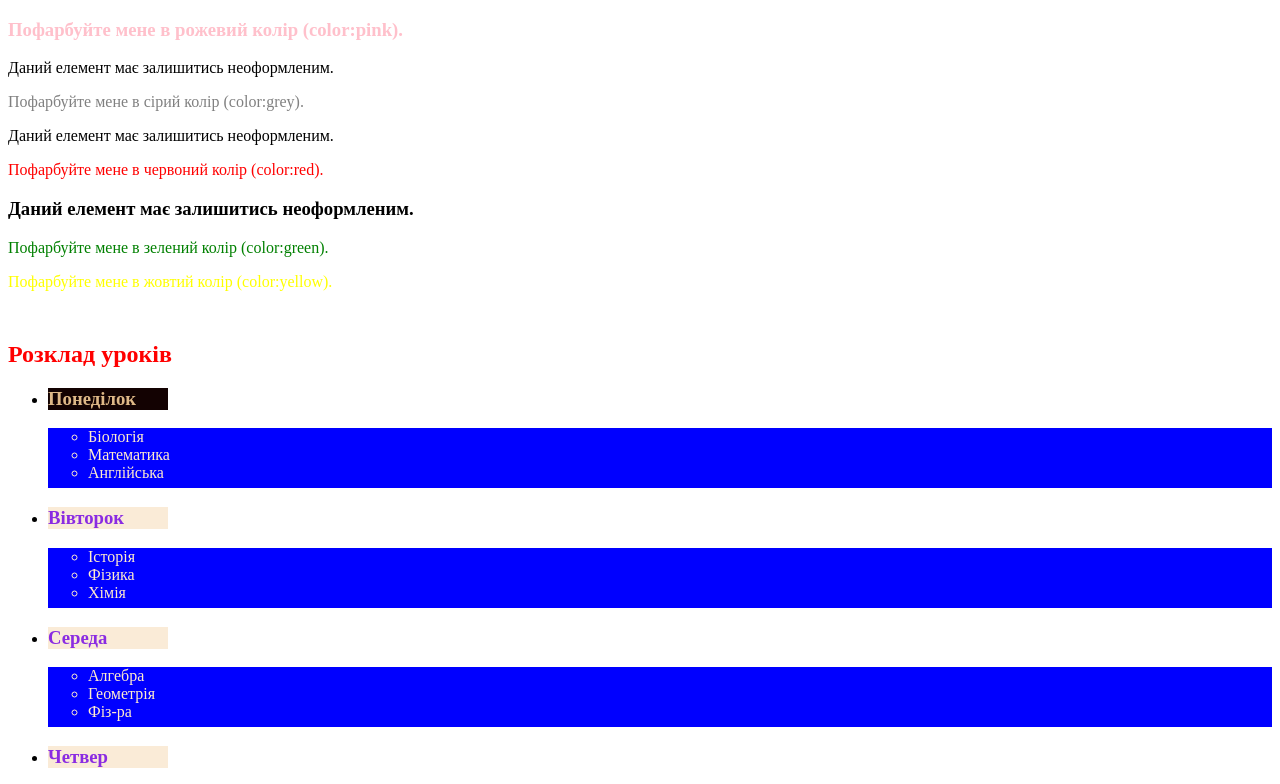
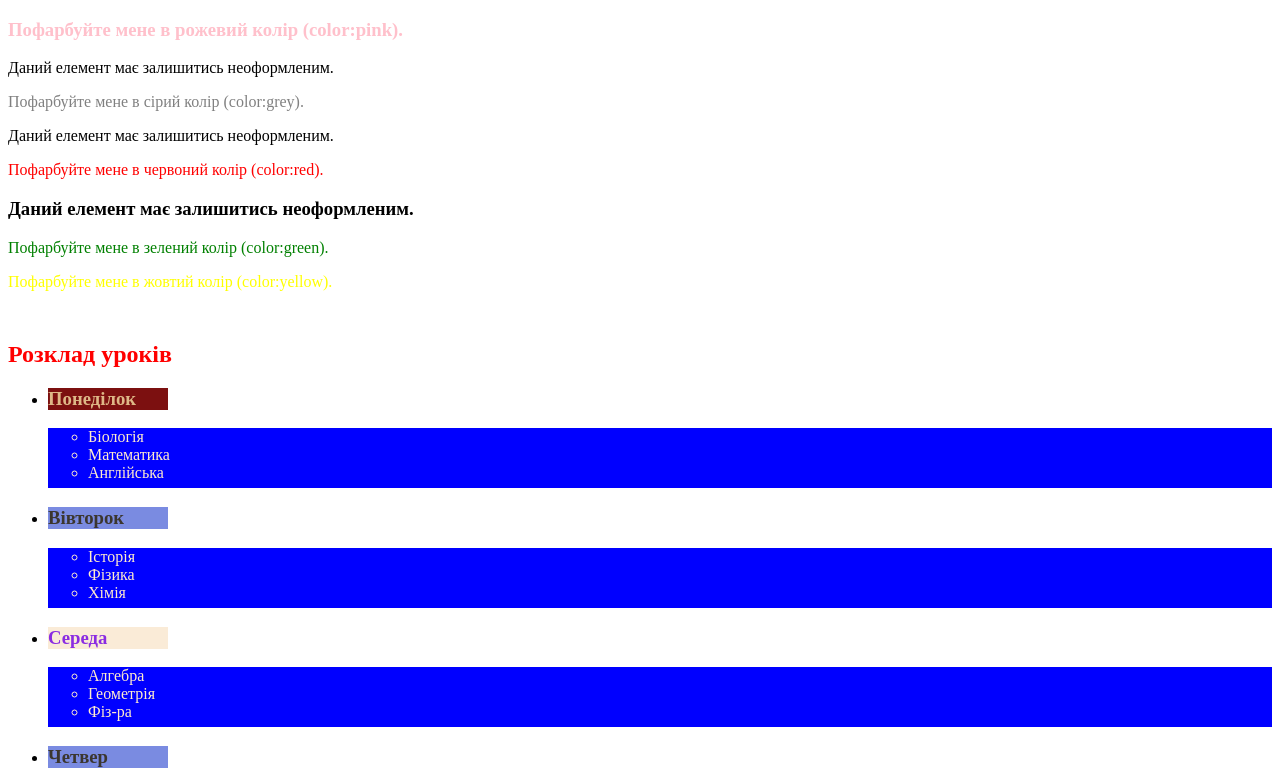
Before and after one commit to IvanBielozorov/HW-8, a plain HTML site: page index.html in a window 1280 px wide. In both pictures the pointer is over the element "Понеділок". Shown: the top 784 px of the page. Drawn offline with Linux system fonts and the light colour scheme.

Commit message:
Добавив структурні псевдокласи

```diff
--- a/css/styles.css
+++ b/css/styles.css
@@ -26,15 +26,25 @@ h2:focus {
     height: 50px;
     padding-bottom: 30px;;
 }
-.day {
+li:nth-child(odd) .day {
     color:blueviolet;
     background-color:antiquewhite;
     width: 120px;
 }
-.day:hover,
-.day:focus {
+li:nth-child(even) .day {
+    color:rgb(59, 54, 47);
+    background-color:rgb(122, 139, 225);
+    width: 120px;
+}
+li:nth-child(odd) .day:hover,
+li:nth-child(odd) .day:focus {
     color:burlywood;
-    background-color: rgb(19, 2, 2);
+    background-color: rgb(124, 16, 16);
+}
+li:nth-child(even) .day:hover,
+li:nth-child(even) .day:focus {
+    color: lightblue;
+    background-color: rgb(34, 34, 34);
 }
 .lesson {
     color:blanchedalmond;
```
